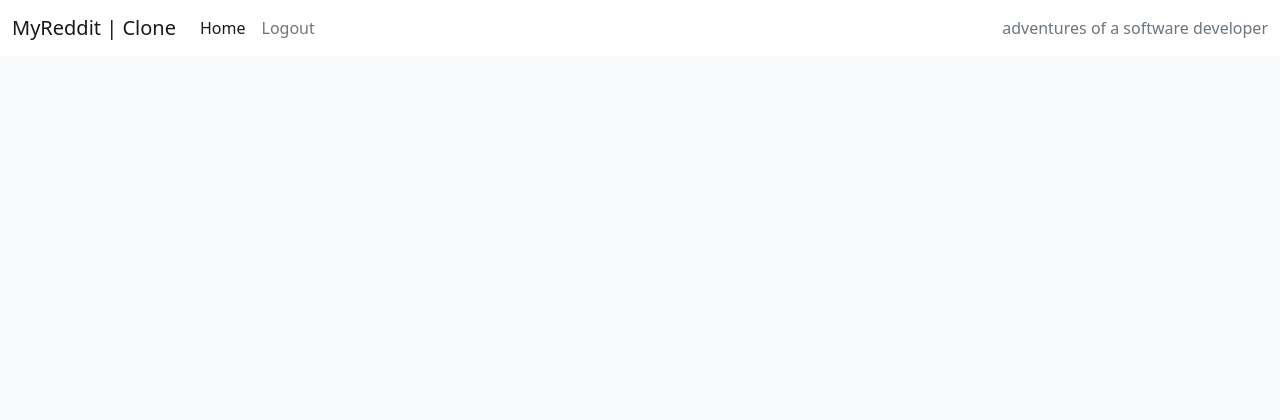
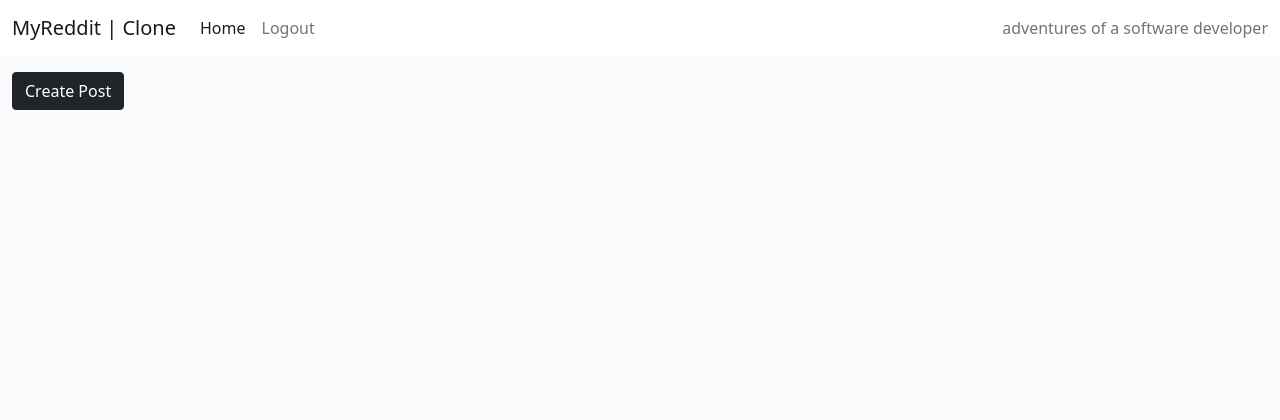
Before and after one commit to MattMurnaghan/Milestone4-MyRedditClone, a Django app: page / in a window 1280 px wide. Shown: the top 420 px of the page. Run offline with Django 3.2, Linux system fonts and the light colour scheme; the visitor is signed in with stand-in values (Sample User, id 1); data that the repository does not hold is empty; some libraries are stand-ins or nearby versions.

Commit message:
Redirect user to create_post.html with button

```diff
--- a/news_app/urls.py
+++ b/news_app/urls.py
@@ -3,6 +3,7 @@ from django.urls import path
 
 urlpatterns = [
     path('', views.PostList.as_view(), name='home'),
+    path('create_post/', views.CreatePost.as_view(), name='create_post'),
     path('<slug:slug>/', views.PostDetail.as_view(), name='post_detail'),
-    path('upvote/<slug:slug>', views.PostUpvote.as_view(), name='post_upvote')
+    path('upvote/<slug:slug>', views.PostUpvote.as_view(), name='post_upvote'),
 ]
--- a/news_app/views.py
+++ b/news_app/views.py
@@ -65,6 +65,36 @@ class PostDetail(View):
         )
 
 
+class CreatePost(View):
+    model = Post
+    template_name = 'create_post.html'
+
+    def get(self, request, *args, **kwargs):
+        return render(request, 'create_post.html')
+
+    def post(self, request, *args, **kwargs):
+        return render(request, 'create_post')
+
+
+
+
+    # def get(self, request, *args, **kwargs):
+    #     # post = Post.objects.create()
+    #     # post = get_object_or_404(queryset, slug=slug)
+    #     # comments = post.comments.filter(approved=True).order_by('created_on')
+    #     # upvoted = False
+    #     # if post.upvotes.filter(id=self.request.user.id).exists():
+    #     #     upvoted = True
+
+    #     return render(
+    #         request,
+    #         "create_post.html",
+    #         # {
+    #         #     "post": post,
+    #         # },
+    #     )
+
+
 class PostUpvote(View):
     def post(self, request, slug):
         queryset = Post.objects.filter(status=1)
--- a/templates/index.html
+++ b/templates/index.html
@@ -28,7 +28,8 @@
                                 <p class="card-text">{{ post.excerpt }}</p>
                             </a>
                             <hr />
-                            <p class="card-text text-muted h6">{{ post.created_on}} <i class="fa-regular fa-circle-up"></i>
+                            <p class="card-text text-muted h6">{{ post.created_on}} <i
+                                    class="fa-regular fa-circle-up"></i>
                                 {{ post.number_of_upvotes }}</p>
                         </div>
                     </div>
@@ -41,6 +42,15 @@
             </div>
         </div>
     </div>
+    {% if user.is_authenticated %}
+    <div class="row">
+        <div class="col">
+            <a href="{% url 'create_post' %}">
+                <button type="button" class="btn btn-dark">Create Post</button>
+            </a>
+        </div>
+    </div>
+    {% endif %}
     {% if is_paginated %}
     <nav aria-label="Page navigation">
         <ul class="pagination justify-content-center">
--- a/templates/post_detail.html
+++ b/templates/post_detail.html
@@ -41,7 +41,7 @@
                                 {% if upvoted %}
                                 <button type="submit" name="blogpost_id" value="{{post.slug}}" class="btn-like"><i class="fa-solid fa-circle-up"></i></button>
                                 {% else %}
-                                <button type="submit" name="blogpost_id" value="{{post.slug}}" class="btn"><i class="fa-regular fa-circle-up"></i></button>
+                                <button type="submit" name="blogpost_id" value="{{post.slug}}" class="btn-like"><i class="fa-regular fa-circle-up"></i></button>
                                 {% endif %}
                             </form>
                             {% else %}
```
Also changed, not shown: templates/create_post.html (added, +7 -0 lines).
